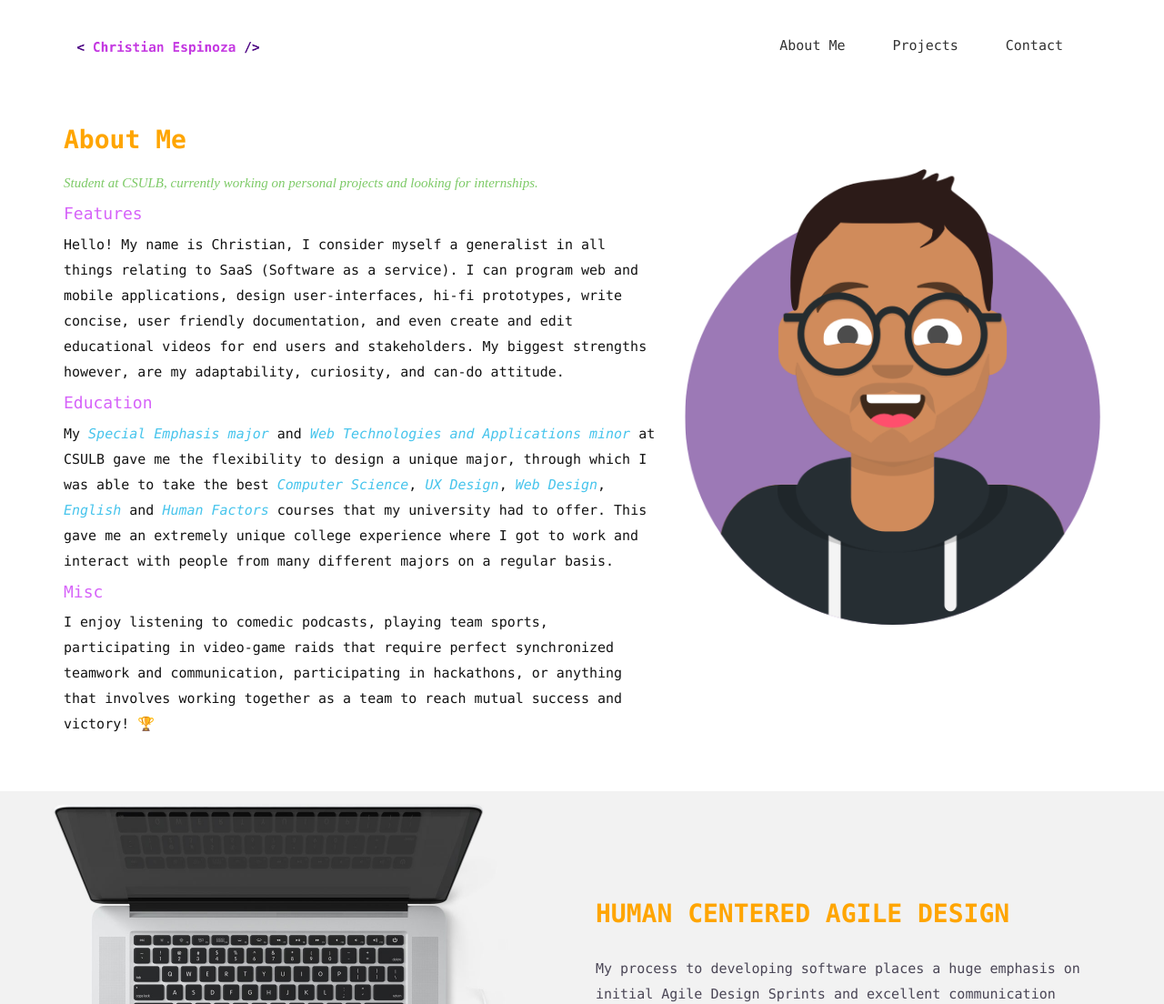
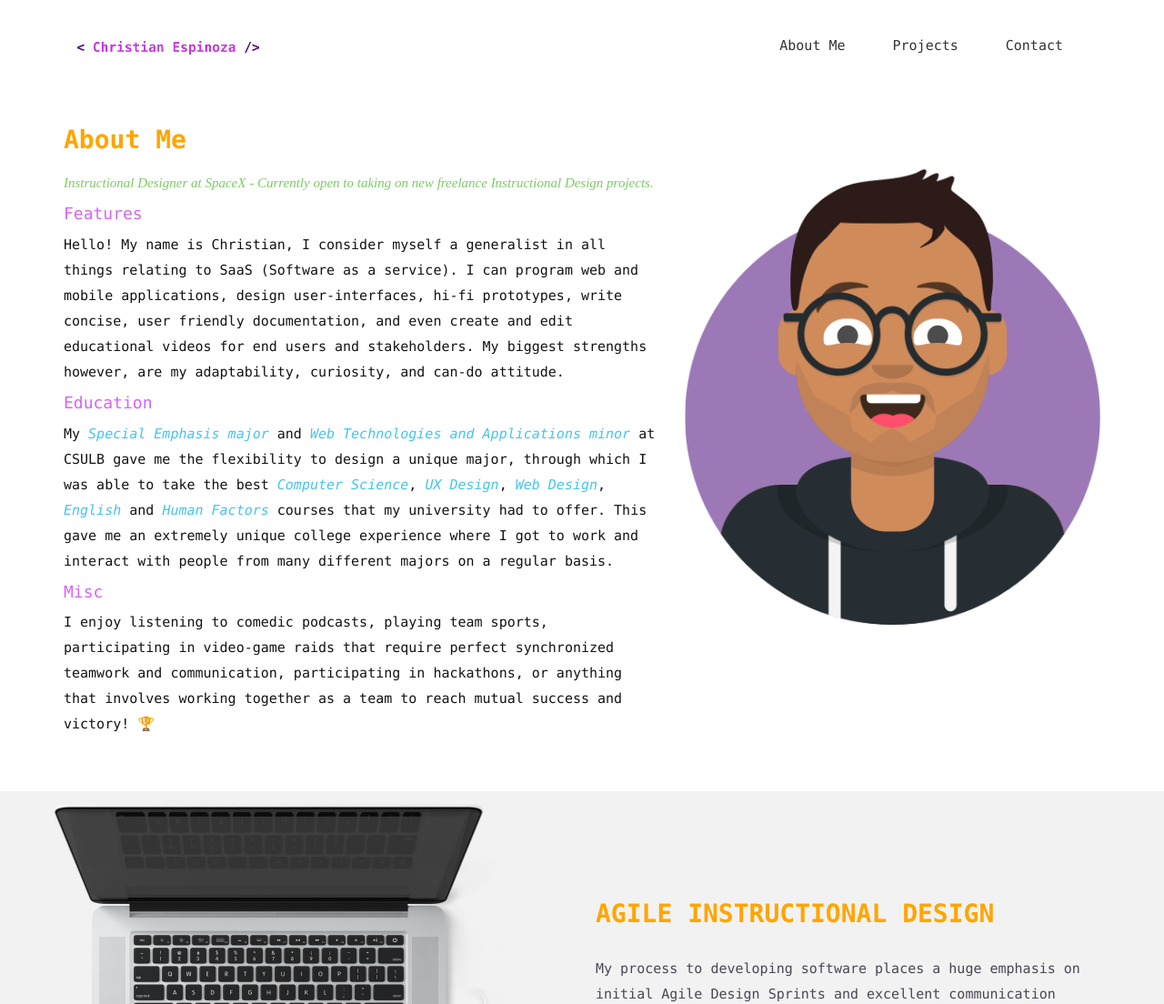
Before and after one commit to Kingslayyerr/Kingslayyerr.github.io, a Jekyll site: the page built from index.html, in a window 1280 px wide. Shown: the top 1104 px of the page at 91% size. Built offline with Jekyll 4.4.1, drawn with Linux system fonts in a browser that asks for light colours; nearby versions of some CDN libraries; some web fonts are replaced.

Commit message:
update party

```diff
--- a/index.html
+++ b/index.html
@@ -28,7 +28,7 @@ permalink: /
         <div class="block">
           <div class="section-title">
             <h2>About Me</h2>
-            <p> Student at CSULB, currently working on personal projects and looking for internships.</p>
+            <p> Instructional Designer at SpaceX - Currently open to taking on new freelance Instructional Design projects.</p>
           </div>
           <h4>Features</h4>
           <p>Hello! My name is Christian, I consider myself a generalist in all things relating to SaaS (Software as a service). I can program web and mobile applications, design user-interfaces, hi-fi prototypes, write concise, user friendly documentation, and even create and edit educational videos for end users and stakeholders. My biggest strengths however, are my adaptability, curiosity, and can-do attitude. <!-- I learned to program on my own through hard work, persistence, and dedication. I started off learning the basics of <em style="color:#46c4ec;">HTML, CSS</em> and <em style="color:#46c4ec;">Javascript</em> then moved on to using more complex Libraries and Frameworks like <em style="color:#46c4ec;">React</em>, <em style="color:#46c4ec;">Redux</em> and <em style="color:#46c4ec;">Node</em>. -->
@@ -58,7 +58,7 @@ permalink: /
 <div class="container">
   <div class="row">
     <div class="col-md-6 col-md-offset-6">
-      <h2>HUMAN CENTERED AGILE DESIGN</h2>
+      <h2>AGILE INSTRUCTIONAL DESIGN</h2>
       <p>My process to developing software places a huge emphasis on initial Agile Design Sprints and excellent communication between developers, designers, technical writers, end-users and stakeholders.
       I firmly believe that a product is only as good as its overall User Experience and Design allow it to be.</p>
 
```
Also changed, not shown: 1 other file.
